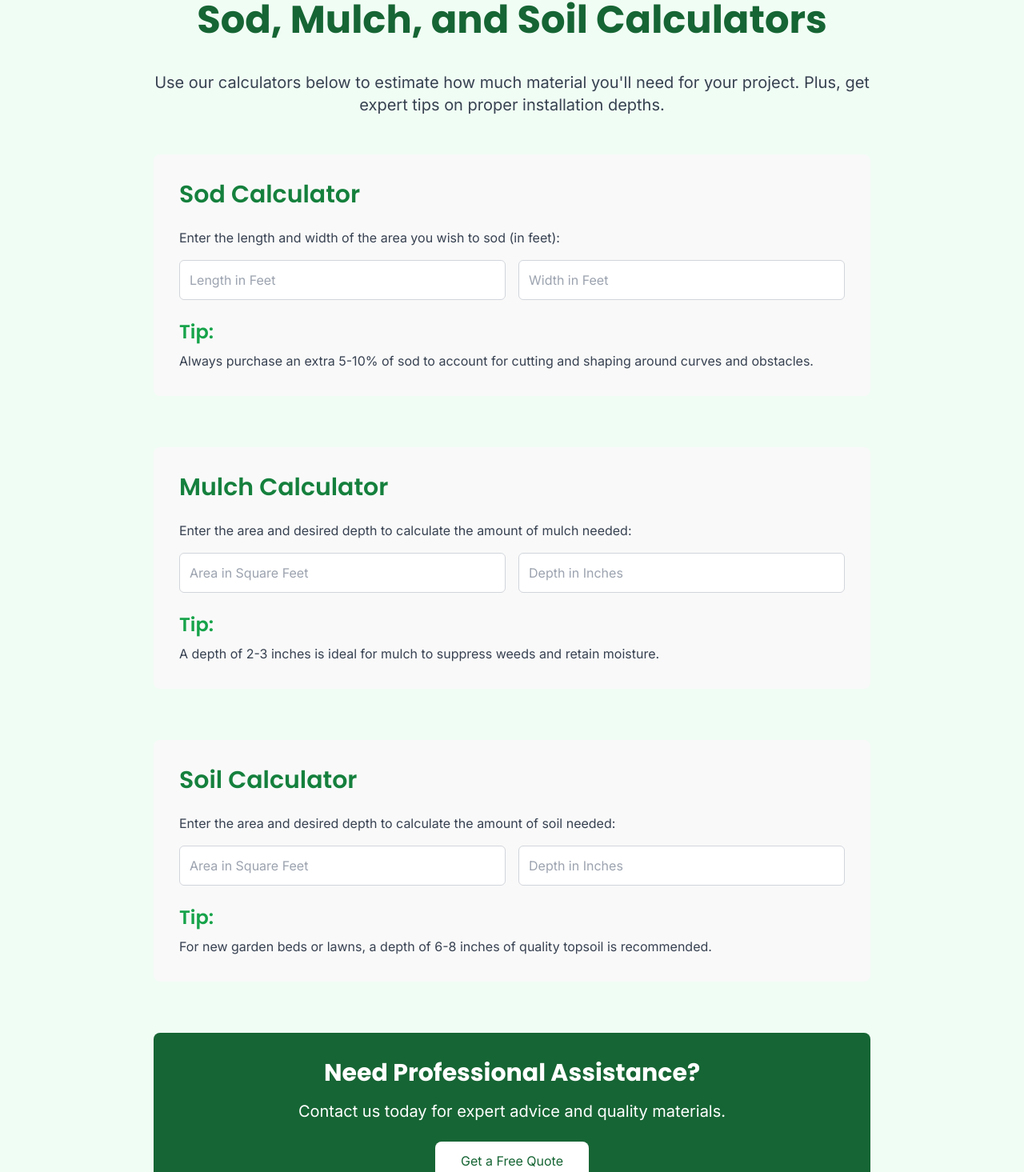
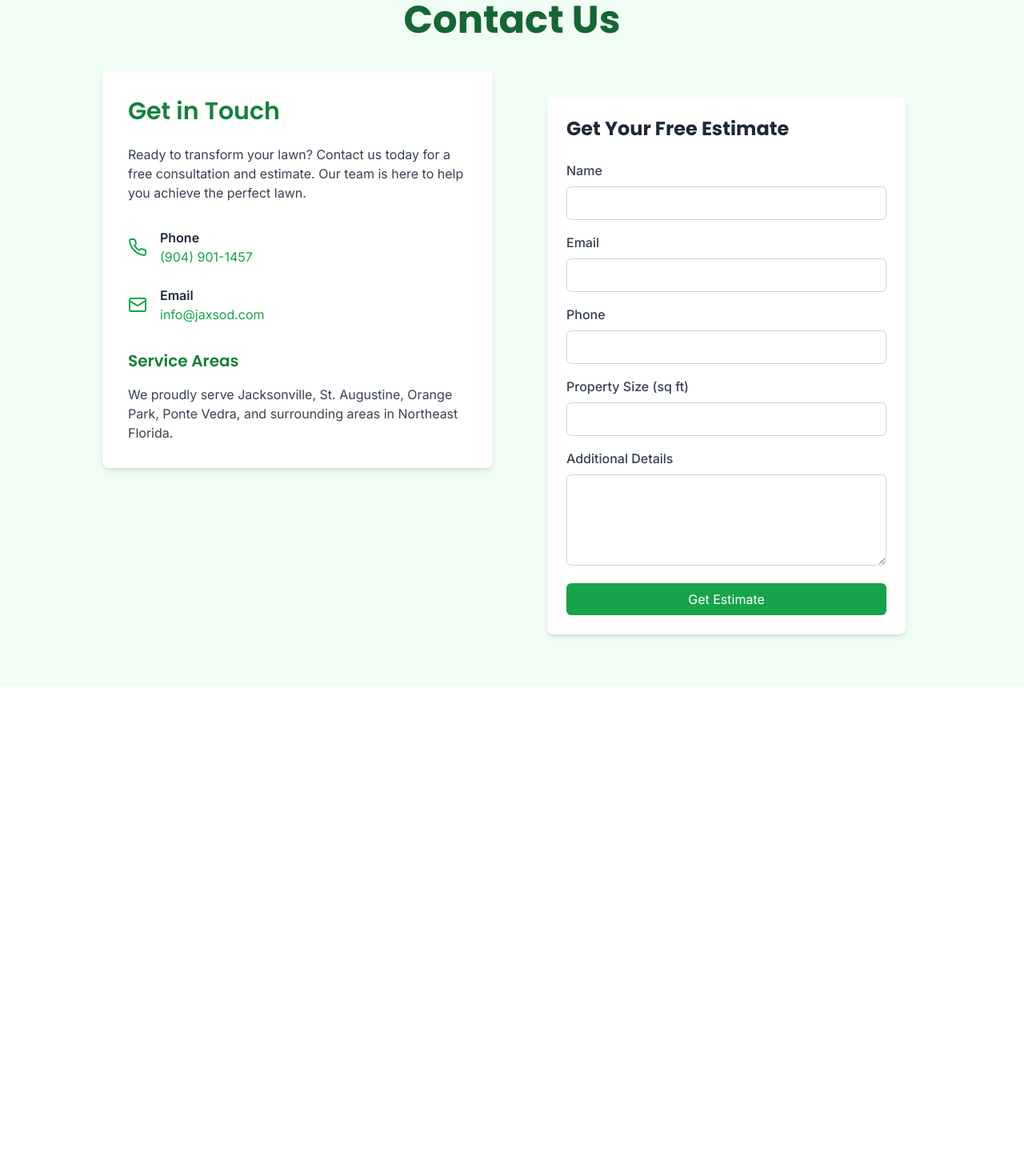
Before and after one commit to bigbricey/sb1-nvbevo, a React (Vite) app: page /contact in a window 1280 px wide. Shown: the part 123-1588 px from the top of the page at 80% size. After the commit the page ends 980 px from the top, so only its background shows below. Built offline with nearby package versions, Linux system fonts and the light colour scheme.

Commit message:
Update Contact page to remove address and correct phone number; verify all pages have correct content

```diff
--- a/src/pages/Contact.tsx
+++ b/src/pages/Contact.tsx
@@ -1,201 +1,95 @@
-import React, { useState } from 'react';
+import React from 'react';
+import { Phone, Mail } from 'lucide-react';
+import ContactForm from '../components/ContactForm';
 import SEO from '../components/SEO';
 
-const Calculator = () => {
-  const [sodLength, setSodLength] = useState('');
-  const [sodWidth, setSodWidth] = useState('');
-  const [mulchArea, setMulchArea] = useState('');
-  const [mulchDepth, setMulchDepth] = useState('');
-  const [soilArea, setSoilArea] = useState('');
-  const [soilDepth, setSoilDepth] = useState('');
-
-  // Sod Calculator
-  const sodCalculation = () => {
-    const length = parseFloat(sodLength);
-    const width = parseFloat(sodWidth);
-    if (!isNaN(length) && !isNaN(width) && length > 0 && width > 0) {
-      const totalSquareFeet = length * width;
-      return `Total Sod Needed: ${totalSquareFeet.toFixed(2)} square feet`;
+export default function Contact() {
+  const contactSchema = {
+    '@context': 'https://schema.org',
+    '@type': 'Organization',
+    name: 'Jax Sod',
+    url: 'https://www.jaxsod.com',
+    logo: 'https://www.jaxsod.com/logo.jpg',
+    sameAs: [
+      'https://www.facebook.com/jaxsod',
+      'https://www.instagram.com/jaxsod',
+      'https://twitter.com/jaxsod',
+    ],
+    contactPoint: {
+      '@type': 'ContactPoint',
+      telephone: '+1-904-901-1457',
+      contactType: 'Customer Service',
     }
-    return '';
-  };
-
-  // Mulch Calculator
-  const mulchCalculation = () => {
-    const area = parseFloat(mulchArea);
-    const depth = parseFloat(mulchDepth);
-    if (!isNaN(area) && !isNaN(depth) && area > 0 && depth > 0) {
-      const cubicYards = ((area * (depth / 12)) / 27).toFixed(2); // Convert depth from inches to feet, then calculate cubic yards
-      return `Total Mulch Needed: ${cubicYards} cubic yard(s)`;
-    }
-    return '';
-  };
-
-  // Soil Calculator
-  const soilCalculation = () => {
-    const area = parseFloat(soilArea);
-    const depth = parseFloat(soilDepth);
-    if (!isNaN(area) && !isNaN(depth) && area > 0 && depth > 0) {
-      const cubicYards = ((area * (depth / 12)) / 27).toFixed(2);
-      return `Total Soil Needed: ${cubicYards} cubic yard(s)`;
-    }
-    return '';
   };
 
   return (
     <>
       <SEO
-        title="Sod, Mulch, and Soil Calculators | Jax Sod"
-        description="Calculate the amount of sod, mulch, or soil you need for your project. Get expert tips on proper installation depths from Jax Sod."
+        title="Contact Jax Sod | Get Your Free Sod Installation Estimate"
+        description="Contact Jax Sod for professional sod installation services in Jacksonville and St. Augustine. Get your free estimate today!"
+        schema={contactSchema}
       />
+
       <div className="bg-green-50 py-16">
         <div className="container mx-auto px-4">
-          <div className="max-w-4xl mx-auto">
+          <div className="max-w-5xl mx-auto">
             {/* Page Header */}
             <h1 className="text-5xl font-bold text-green-800 mb-10 text-center">
-              Sod, Mulch, and Soil Calculators
+              Contact Us
             </h1>
-            <p className="text-xl text-gray-700 mb-12 text-center">
-              Use our calculators below to estimate how much material you'll need for your project. Plus, get expert tips on proper installation depths.
-            </p>
 
-            {/* Sod Calculator */}
-            <section className="mb-16">
-              <h2 className="text-3xl font-semibold text-green-700 mb-6">
-                Sod Calculator
-              </h2>
-              <p className="text-gray-700 mb-4">
-                Enter the length and width of the area you wish to sod (in feet):
-              </p>
-              <div className="grid md:grid-cols-2 gap-4 mb-4">
-                <input
-                  type="number"
-                  min="0"
-                  placeholder="Length in Feet"
-                  className="w-full p-3 border border-gray-300 rounded-md"
-                  value={sodLength}
-                  onChange={(e) => setSodLength(e.target.value)}
-                />
-                <input
-                  type="number"
-                  min="0"
-                  placeholder="Width in Feet"
-                  className="w-full p-3 border border-gray-300 rounded-md"
-                  value={sodWidth}
-                  onChange={(e) => setSodWidth(e.target.value)}
-                />
+            <div className="grid md:grid-cols-2 gap-12">
+              {/* Contact Information */}
+              <div>
+                <div className="bg-white rounded-lg shadow-md p-8">
+                  <h2 className="text-3xl font-semibold text-green-700 mb-6">
+                    Get in Touch
+                  </h2>
+                  <p className="text-gray-700 mb-8">
+                    Ready to transform your lawn? Contact us today for a free consultation and estimate. Our team is here to help you achieve the perfect lawn.
+                  </p>
+
+                  <div className="space-y-6">
+                    <div className="flex items-center">
+                      <Phone className="text-green-600 mr-4" size={24} />
+                      <div>
+                        <p className="font-semibold text-gray-800">Phone</p>
+                        <a href="tel:9049011457" className="text-green-600 hover:text-green-700">
+                          (904) 901-1457
+                        </a>
+                      </div>
+                    </div>
+
+                    <div className="flex items-center">
+                      <Mail className="text-green-600 mr-4" size={24} />
+                      <div>
+                        <p className="font-semibold text-gray-800">Email</p>
+                        <a href="mailto:info@jaxsod.com" className="text-green-600 hover:text-green-700">
+                          info@jaxsod.com
+                        </a>
+                      </div>
+                    </div>
+                  </div>
+
+                  <div className="mt-8">
+                    <h3 className="text-xl font-semibold text-green-700 mb-4">
+                      Service Areas
+                    </h3>
+                    <p className="text-gray-700">
+                      We proudly serve Jacksonville, St. Augustine, Orange Park, Ponte Vedra, and surrounding areas in Northeast Florida.
+                    </p>
+                  </div>
+                </div>
               </div>
-              {sodCalculation() && (
-                <p className="text-green-800 font-semibold mt-2">
-                  {sodCalculation()}
-                </p>
-              )}
-              <h3 className="text-2xl font-semibold text-green-600 mt-6 mb-2">
-                Tip:
-              </h3>
-              <p className="text-gray-700">
-                Always purchase an extra 5-10% of sod to account for cutting and shaping around curves and obstacles.
-              </p>
-            </section>
 
-            {/* Mulch Calculator */}
-            <section className="mb-16">
-              <h2 className="text-3xl font-semibold text-green-700 mb-6">
-                Mulch Calculator
-              </h2>
-              <p className="text-gray-700 mb-4">
-                Enter the area and desired depth to calculate the amount of mulch needed:
-              </p>
-              <div className="grid md:grid-cols-2 gap-4 mb-4">
-                <input
-                  type="number"
-                  min="0"
-                  placeholder="Area in Square Feet"
-                  className="w-full p-3 border border-gray-300 rounded-md"
-                  value={mulchArea}
-                  onChange={(e) => setMulchArea(e.target.value)}
-                />
-                <input
-                  type="number"
-                  min="0"
-                  placeholder="Depth in Inches"
-                  className="w-full p-3 border border-gray-300 rounded-md"
-                  value={mulchDepth}
-                  onChange={(e) => setMulchDepth(e.target.value)}
-                />
+              {/* Contact Form */}
+              <div>
+                <ContactForm />
               </div>
-              {mulchCalculation() && (
-                <p className="text-green-800 font-semibold mt-2">
-                  {mulchCalculation()}
-                </p>
-              )}
-              <h3 className="text-2xl font-semibold text-green-600 mt-6 mb-2">
-                Tip:
-              </h3>
-              <p className="text-gray-700">
-                A depth of 2-3 inches is ideal for mulch to suppress weeds and retain moisture.
-              </p>
-            </section>
-
-            {/* Soil Calculator */}
-            <section className="mb-16">
-              <h2 className="text-3xl font-semibold text-green-700 mb-6">
-                Soil Calculator
-              </h2>
-              <p className="text-gray-700 mb-4">
-                Enter the area and desired depth to calculate the amount of soil needed:
-              </p>
-              <div className="grid md:grid-cols-2 gap-4 mb-4">
-                <input
-                  type="number"
-                  min="0"
-                  placeholder="Area in Square Feet"
-                  className="w-full p-3 border border-gray-300 rounded-md"
-                  value={soilArea}
-                  onChange={(e) => setSoilArea(e.target.value)}
-                />
-                <input
-                  type="number"
-                  min="0"
-                  placeholder="Depth in Inches"
-                  className="w-full p-3 border border-gray-300 rounded-md"
-                  value={soilDepth}
-                  onChange={(e) => setSoilDepth(e.target.value)}
-                />
-              </div>
-              {soilCalculation() && (
-                <p className="text-green-800 font-semibold mt-2">
-                  {soilCalculation()}
-                </p>
-              )}
-              <h3 className="text-2xl font-semibold text-green-600 mt-6 mb-2">
-                Tip:
-              </h3>
-              <p className="text-gray-700">
-                For new garden beds or lawns, a depth of 6-8 inches of quality topsoil is recommended.
-              </p>
-            </section>
-
-            {/* Call to Action */}
-            <section className="text-center bg-green-800 text-white p-8 rounded-lg">
-              <h2 className="text-3xl font-bold mb-4">
-                Need Professional Assistance?
-              </h2>
-              <p className="text-xl mb-6">
-                Contact us today for expert advice and quality materials.
-              </p>
-              <a
-                href="/contact"
-                className="bg-white text-green-800 px-8 py-3 rounded-lg inline-flex items-center hover:bg-green-100 transition"
-              >
-                Get a Free Quote
-              </a>
-            </section>
+            </div>
           </div>
         </div>
       </div>
     </>
   );
-};
-
-export default Calculator;
+}
--- a/src/pages/FAQ.tsx
+++ b/src/pages/FAQ.tsx
@@ -121,7 +121,7 @@ const FAQ: React.FC = () => {
               Do you offer free estimates?
             </h3>
             <p className="text-gray-800 leading-relaxed">
-              Yes, we provide complimentary, no-obligation estimates for all sod installation projects. Schedule an on-site evaluation by calling us at <a href="tel:+1234567890" className="text-green-600 underline">(123) 456-7890</a> or filling out our <a href="/contact" className="text-green-600 underline">online contact form</a>.
+              Yes, we provide complimentary, no-obligation estimates for all sod installation projects. Schedule an on-site evaluation by calling us at <a href="tel:9049011457" className="text-green-600 underline">904-901-1457</a> or filling out our <a href="/contact" className="text-green-600 underline">online contact form</a>.
             </p>
           </div>
         </div>
```
Also changed, not shown: src/pages/About.tsx (+0 -49 lines), src/pages/Services.tsx (+1 -19 lines).
